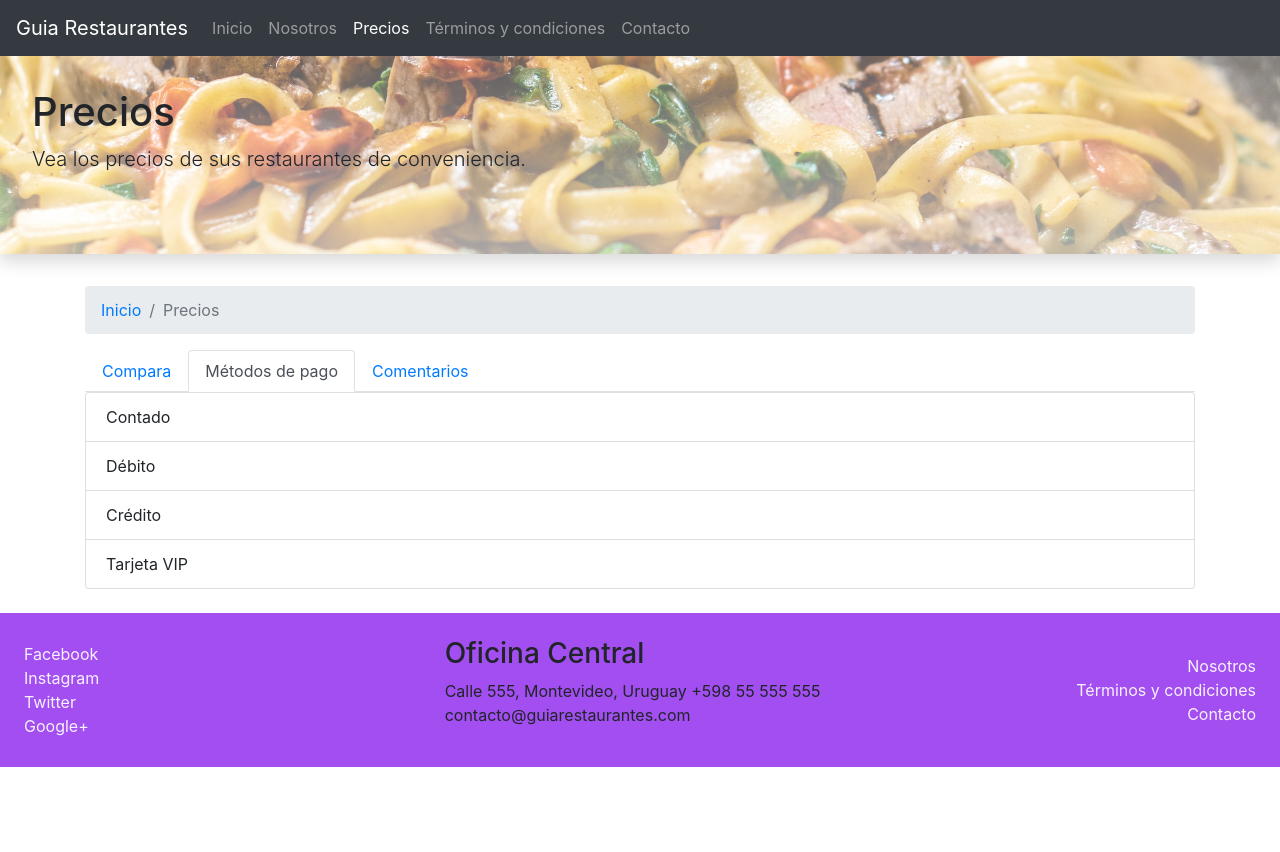
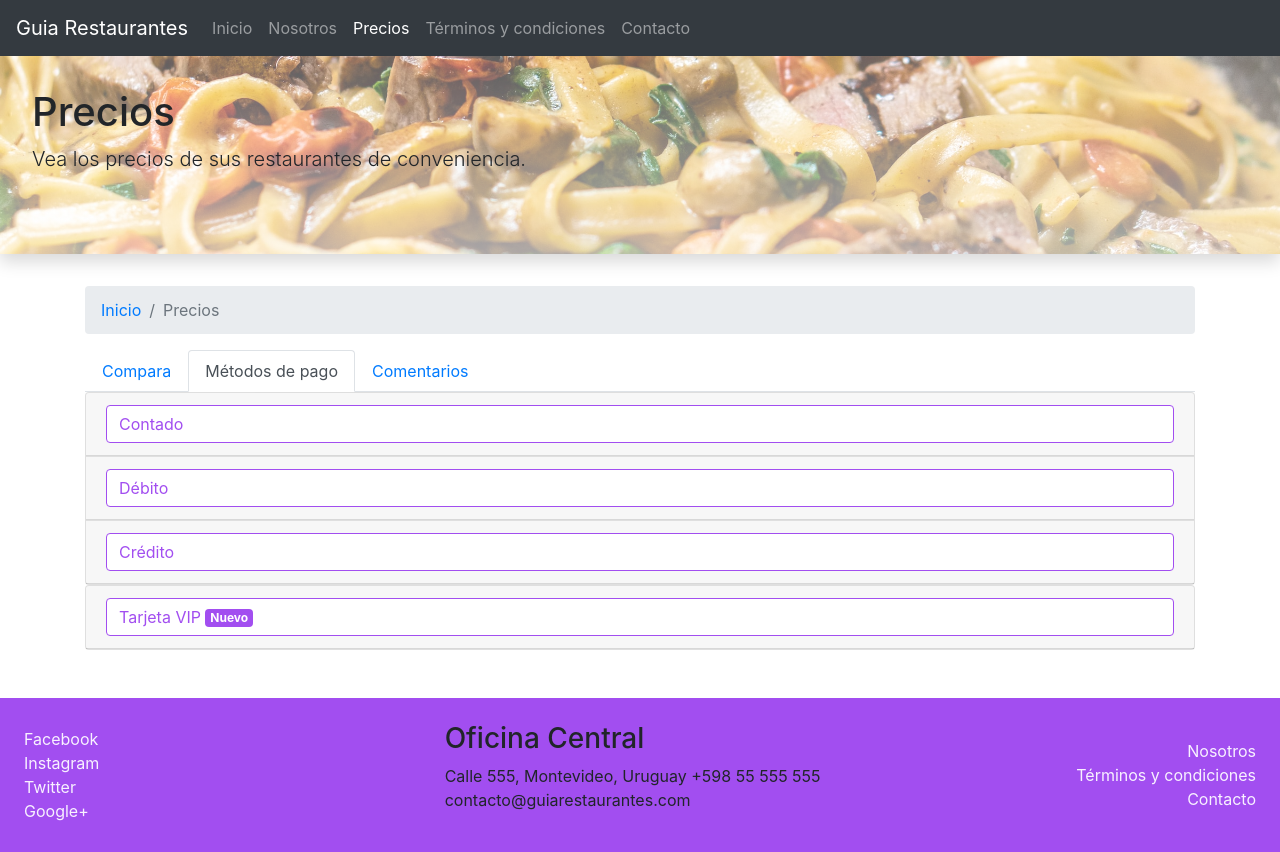
Before and after one commit to melinamontelongo/guia-restaurantes, a website: page precios.html in a window 1280 px wide. Both pictures are taken after a click on the tab "Métodos de pago". Before the commit the page ends 800 px from the top, so only its background shows below. Drawn offline with nearby package versions, Linux system fonts and the light colour scheme; a web font is replaced by a local one.

Commit message:
se agregaron elementos collapse

```diff
--- a/precios.html
+++ b/precios.html
@@ -126,16 +126,69 @@
                 </div>
             </div>
             <div class="tab-pane fade" id="tarjetas" role="tabpanel" aria-labelledby="tarjetas-tab">
-                <ul class="list-group">
-                    <li class="list-group-item">Contado</li>
-                    <li class="list-group-item">Débito</li>
-                    <li class="list-group-item">Crédito</li>
-                    <li class="list-group-item">Tarjeta VIP</li>
-                  </ul>
+                <div class="accordion" id="acordionTarjetas">
+                    <div class="card">
+                      <div class="card-header" id="headingOne">
+                        <h5 class="mb-0">
+                          <button class="btn btn-tarjetas" type="button" data-toggle="collapse" data-target="#collapseOne" aria-expanded="true" aria-controls="collapseOne">
+                            Contado
+                          </button>
+                        </h5>
+                      </div>
+
+                      <div id="collapseOne" class="collapse" aria-labelledby="headingOne" data-parent="#acordionTarjetas">
+                        <div class="card-body">
+                            Pagando al contado y recibes un 20% de descuento en los restaurantes que figuran en nuestra página.
+                        </div>
+                      </div>
+                    </div>
+                    <div class="card">
+                      <div class="card-header" id="headingTwo">
+                        <h5 class="mb-0">
+                          <button class="btn btn-tarjetas" type="button" data-toggle="collapse" data-target="#collapseTwo" aria-expanded="false" aria-controls="collapseTwo">
+                            Débito
+                          </button>
+                        </h5>
+                      </div>
+                      <div id="collapseTwo" class="collapse" aria-labelledby="headingTwo" data-parent="#acordionTarjetas">
+                        <div class="card-body">
+                          Pagando con débito recibirás una bonificación que podrás usar la próxima vez que vuelvas al restaurante.
+                        </div>
+                      </div>
+                    </div>
+                    <div class="card">
+                      <div class="card-header" id="headingThree">
+                        <h5 class="mb-0">
+                          <button class="btn btn-tarjetas" type="button" data-toggle="collapse" data-target="#collapseThree" aria-expanded="false" aria-controls="collapseThree">
+                            Crédito
+                          </button>
+                        </h5>
+                      </div>
+                      <div id="collapseThree" class="collapse" aria-labelledby="headingThree" data-parent="#acordionTarjetas">
+                        <div class="card-body">
+                          Pagando con crédito podes abonar hasta en 3 cuotas sin recargo.
+                        </div>
+                      </div>
+                    </div>
+                  </div>
+                  <div class="card">
+                    <div class="card-header" id="headingFour">
+                      <h5 class="mb-0">
+                        <button class="btn btn-tarjetas" type="button" data-toggle="collapse" data-target="#collapseFour" aria-expanded="false" aria-controls="collapseFour">
+                          Tarjeta VIP <span class="badge">Nuevo</span>
+                        </button>
+                      </h5>
+                    </div>
+                    <div id="collapseFour" class="collapse" aria-labelledby="headingFour" data-parent="#acordionTarjetas">
+                      <div class="card-body">
+                        Hacete socio en cualquiera de los restaurantes listados aquí para obtener múltiples beneficios.
+                      </div>
+                    </div>
+                  </div>
+                </div>
             </div>
             <div class="tab-pane fade" id="comentarios" role="tabpanel" aria-labelledby="comentarios-tab">Comentarios</div>
           </div>
-
     </div>
     <footer class="p-4 mt-4">
         <div class="row align-items-center">
--- a/style.css
+++ b/style.css
@@ -40,7 +40,16 @@ button:hover {
     border: 1px solid rgb(162, 78, 240);
     background-color: white;
 }
-
+.btn-tarjetas{
+    text-align:start;
+    background-color: white;
+    color: rgb(162, 78, 240);
+    border: 1px solid rgb(162, 78, 240);
+}
+.badge{
+    background-color: rgb(162, 78, 240);
+    color: white;
+}
 footer {
     background-color: rgb(162, 78, 240);
 }
```
Also changed, not shown: index.html (+38 -12 lines).
